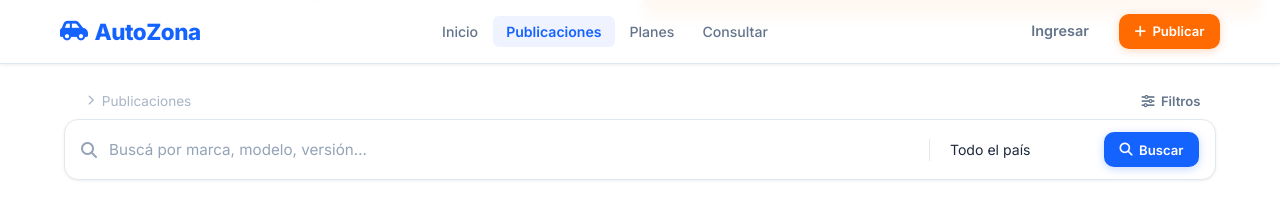
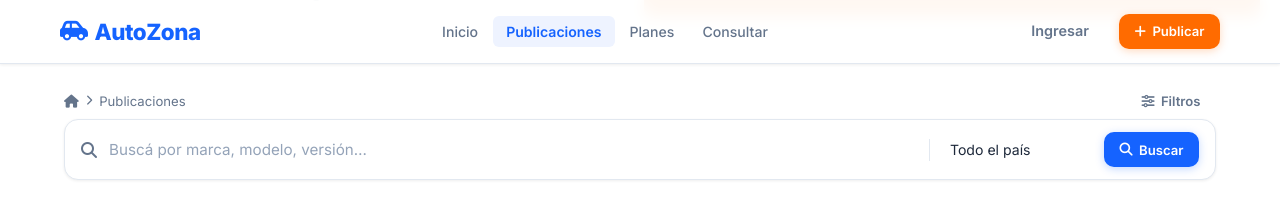
Before and after one commit to nicogomez94/gonzapp, a React (Vite) app in the folder frontend/: page /publicaciones in a window 1280 px wide. Shown: the top 208 px of the page. Built offline with nearby package versions, Linux system fonts and the light colour scheme; no server answers.

Commit message:
contraste de iconos

```diff
--- a/frontend/src/pages/DashboardPage.jsx
+++ b/frontend/src/pages/DashboardPage.jsx
@@ -124,7 +124,7 @@ export default function DashboardPage() {
           <div className="sidebar-user-avatar">{initials}</div>
           <div>
             <div className="sidebar-user-name">{user?.name || 'Admin'}</div>
-            <div className="sidebar-user-role"><span className="plan-badge plan-pro">Admin</span></div>
+            {/* <div className="sidebar-user-role"><span className="plan-badge plan-pro">Admin</span></div> */}
           </div>
         </div>
 
--- a/frontend/src/pages/PublicacionesPage.jsx
+++ b/frontend/src/pages/PublicacionesPage.jsx
@@ -73,7 +73,7 @@ export default function PublicacionesPage() {
           </div>
 
           <div className="search-bar">
-            <i className="fa-solid fa-magnifying-glass" style={{ color: 'var(--text-faint)' }} />
+            <i className="fa-solid fa-magnifying-glass search-bar-icon" />
             <input
               type="text"
               placeholder="Buscá por marca, modelo, versión…"
--- a/frontend/src/styles/global.css
+++ b/frontend/src/styles/global.css
@@ -575,9 +575,10 @@ footer { background: var(--text); color: #CBD5E1; padding: 56px 0 24px; }
   padding: calc(var(--nav-height) + 20px) 0 20px;
 }
 .page-top-inner { display: flex; align-items: center; justify-content: space-between; flex-wrap: wrap; gap: 12px; }
-.breadcrumb { display: flex; align-items: center; gap: 7px; font-size: 0.82rem; color: var(--text-faint); }
+.breadcrumb { display: flex; align-items: center; gap: 7px; font-size: 0.82rem; color: var(--text-muted); opacity: 1; }
 .breadcrumb a { color: var(--text-muted); }
 .breadcrumb a:hover { color: var(--primary); }
+.breadcrumb .fa-chevron-right { color: var(--text-muted); }
 
 .search-bar {
   background: #fff; border: 1.5px solid var(--border);
@@ -585,6 +586,7 @@ footer { background: var(--text); color: #CBD5E1; padding: 56px 0 24px; }
   display: flex; align-items: center; gap: 12px;
   box-shadow: var(--shadow-xs); margin-bottom: 20px;
 }
+.search-bar-icon { color: var(--text-muted); flex-shrink: 0; }
 .search-bar input {
   flex: 1; border: none; outline: none; font-size: 0.95rem;
   color: var(--text); background: transparent; font-family: inherit;
@@ -1018,10 +1020,10 @@ footer { background: var(--text); color: #CBD5E1; padding: 56px 0 24px; }
 /* ===== PUBLICACIONES PAGE ===== */
 .page-header { background: linear-gradient(135deg, #0F2B6B, #1563FF); color: white; padding: 2rem 0; }
 .page-header h1 { font-size: 1.75rem; font-weight: 700; margin: 0.5rem 0; }
-.breadcrumb { display: flex; align-items: center; gap: 0.5rem; font-size: 0.85rem; opacity: 0.8; }
-.breadcrumb a { color: white; text-decoration: none; }
-.breadcrumb a:hover { text-decoration: underline; }
-.breadcrumb .fa-chevron-right { font-size: 0.65rem; }
+.page-header .breadcrumb { display: flex; align-items: center; gap: 0.5rem; font-size: 0.85rem; color: rgba(255,255,255,0.85); opacity: 1; }
+.page-header .breadcrumb a { color: white; text-decoration: none; }
+.page-header .breadcrumb a:hover { text-decoration: underline; }
+.page-header .breadcrumb .fa-chevron-right { color: rgba(255,255,255,0.8); font-size: 0.65rem; }
 .search-bar-inline { display: flex; gap: 0.5rem; margin-top: 1rem; max-width: 500px; }
 .search-bar-inline input { flex: 1; padding: 0.6rem 1rem; border: 1px solid rgba(255,255,255,0.4); border-radius: var(--radius); background: rgba(255,255,255,0.15); color: white; font-size: 0.9rem; }
 .search-bar-inline input::placeholder { color: rgba(255,255,255,0.6); }
```
